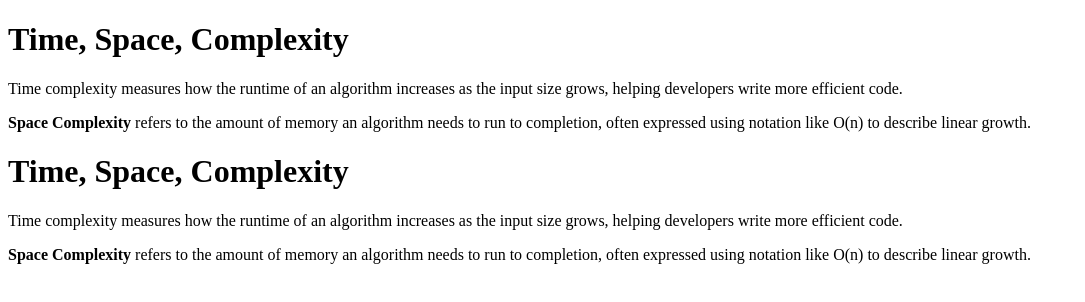
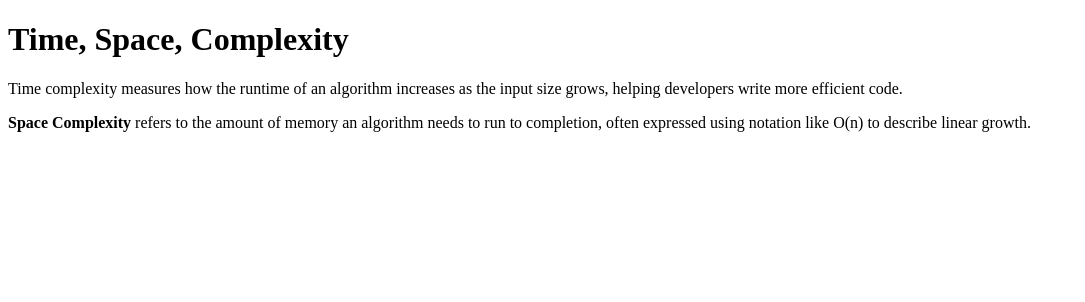
Before and after one commit to acciojob/time-and-space-complexity-ARAVINTH0022, a website: page main.html in a window 1280 px wide. Shown: the whole page, without its empty margins (0-1085 px from the left). Drawn offline with Linux system fonts and the light colour scheme.

Commit message:
created a submission

```diff
--- a/main.html
+++ b/main.html
@@ -1,17 +1,7 @@
 <!DOCTYPE html>
 
 <html>
-<!DOCTYPE html>
-<html>
-<head>
-    <title>Time and Space Complexity</title>
-</head>
-<body>
-    <h1>Time, Space, Complexity</h1>
-    <p>Time complexity measures how the runtime of an algorithm increases as the input size grows, helping developers write more efficient code.</p>
-    <p><b>Space Complexity</b> refers to the amount of memory an algorithm needs to run to completion, often expressed using notation like O(n) to describe linear growth.</p>
-</body>
-</html>
+
 <head>
 	<link rel="stylesheet" href="styles.css">
 </head>
--- a/script.js
+++ b/script.js
@@ -1,17 +1,20 @@
 //your JS code here. If required.
+// Clear body first to prevent duplicates if script runs multiple times
+document.body.innerHTML = '';
+
 const body = document.querySelector('body');
 
-// Create h1
+// 1. Create exactly ONE h1
 const h1 = document.createElement('h1');
 h1.innerText = "Time, Space, Complexity";
 body.appendChild(h1);
 
-// Create first paragraph (Time Complexity)
+// 2. Create first paragraph (Time Complexity)
 const p1 = document.createElement('p');
 p1.innerText = "Time complexity measures how the runtime of an algorithm increases as the input size grows, helping developers write more efficient code.";
 body.appendChild(p1);
 
-// Create second paragraph (Space Complexity)
+// 3. Create second paragraph (Space Complexity with bold text)
 const p2 = document.createElement('p');
 const boldText = document.createElement('b');
 boldText.innerText = "Space Complexity";
```
